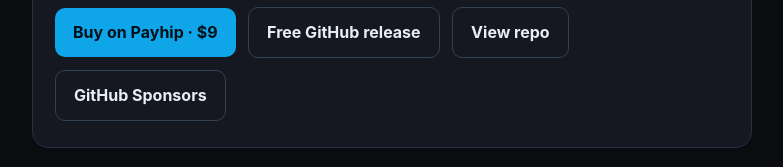
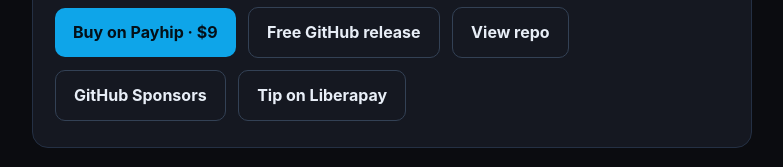
Before and after one commit to OpheliaStowe3/earn-store, a plain HTML site: page index.html in a window 1280 px wide. Shown: the part 721-888 px from the top of the page, without its empty margins (248-1031 px from the left). Drawn offline with Linux system fonts and the light colour scheme.

Commit message:
Add Liberapay tip link and FUNDING.yml
Surface Liberapay beside Payhip and declare github/liberapay/custom funding targets.

```diff
--- a/index.html
+++ b/index.html
@@ -42,6 +42,7 @@
     <a class="btn secondary" href="https://github.com/OpheliaStowe3/oss-bounty-playbook/releases/latest">Free GitHub release</a>
     <a class="btn secondary" href="https://github.com/OpheliaStowe3/oss-bounty-playbook">View repo</a>
     <a class="btn secondary" href="https://github.com/sponsors/OpheliaStowe3">GitHub Sponsors</a>
+    <a class="btn secondary" href="https://liberapay.com/OpheliaStowe3">Tip on Liberapay</a>
   </div>
   <div class="card">
     <h2 style="margin-top:0">Related</h2>
```
Also changed, not shown: 1 other file.
